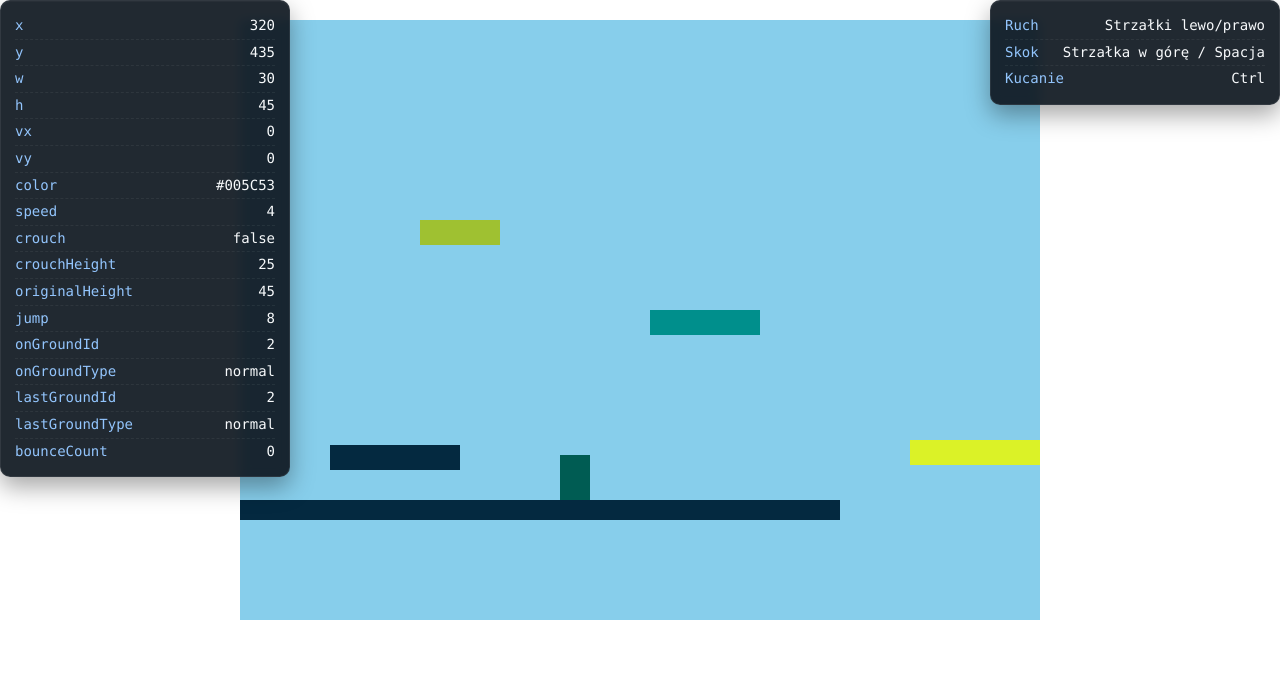
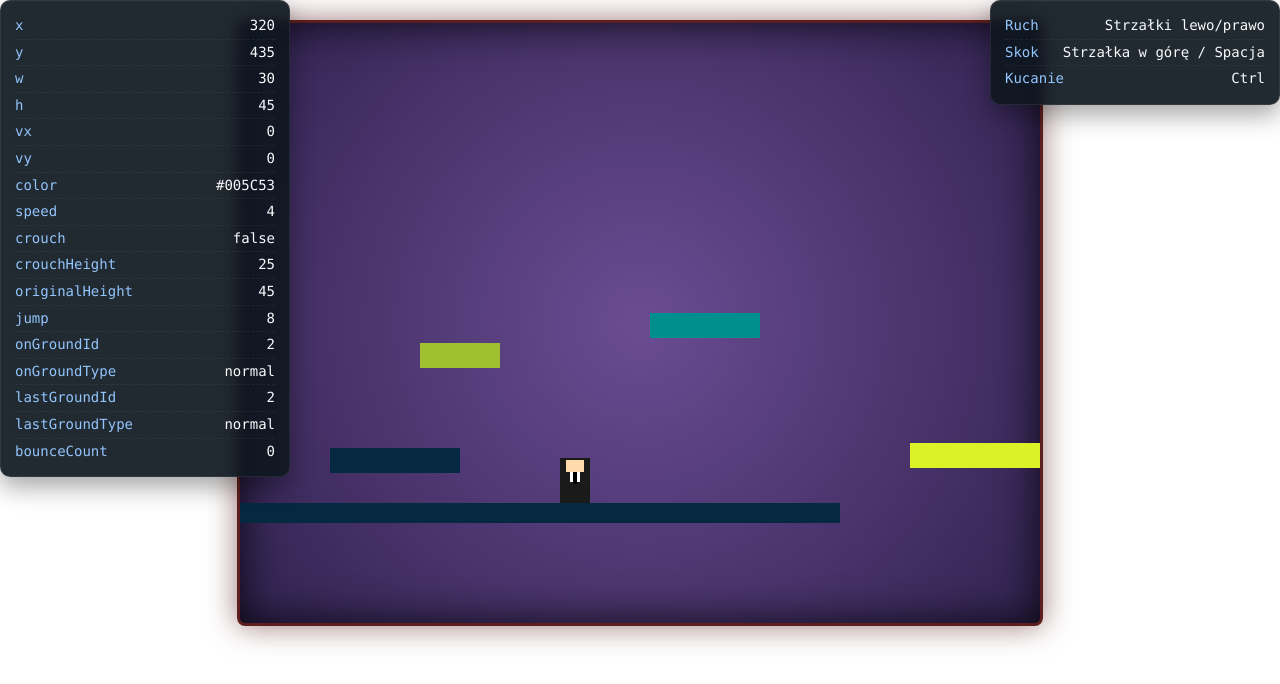
Before and after one commit to kwarc87/lost-days-of-spring, a website: page index.html in a window 1280 px wide. Drawn offline with Linux system fonts and the light colour scheme.

Commit message:
Lost Days Of Spring - Platformer game - Basic/temporary color palette

```diff
--- a/game.js
+++ b/game.js
@@ -104,7 +104,7 @@ const platforms = [
         id: 6,
         color: "#9FC131",
         x: 180,
-        y: 200,
+        y: 320,
         w: 80,
         h: 25,
         elasticity: 0.5,
@@ -296,16 +296,16 @@ function update() {
         }
     }
 
-    // fall off world - zmień warunek na granice świata
+    // fall off world
     if (player.y > WORLD_SIZE.height) {
         resetGame();
     }
 
-    // --- AKTUALIZACJA KAMERY ---
+    // --- CAMERA UPDATE ---
     CAMERA.x = player.x + player.w / 2 - CAMERA.width / 2;
     CAMERA.y = player.y + player.h / 2 - CAMERA.height / 2;
 
-    // (Opcjonalnie) Zablokuj kamerę, aby nie wychodziła poza mapę:
+    // Block camera, to that player can't see outside of world bounds
     CAMERA.x = Math.max(0, Math.min(CAMERA.x, WORLD_SIZE.width - CAMERA.width));
     CAMERA.y = Math.max(
         0,
@@ -313,17 +313,31 @@ function update() {
     );
 }
 
+function drawPlayer() {
+    // Player (Agent Cooper style semi-sprite)
+    // Suit jacket
+    ctx.fillStyle = "#1a1a1a";
+    ctx.fillRect(player.x, player.y, player.w, player.h);
+    // Face (pale complexion, centered at the top)
+    ctx.fillStyle = "#ffdbac";
+    ctx.fillRect(player.x + 6, player.y + 2, player.w - 12, 12);
+    // White shirt peeking out from under the jacket
+    ctx.fillStyle = "#ffffff";
+    ctx.fillRect(player.x + 10, player.y + 14, player.w - 20, 10);
+    // Black tie
+    ctx.fillStyle = "#000000";
+    ctx.fillRect(player.x + 13, player.y + 14, 4, 12);
+}
+
 // ====== DRAW ======
 function draw() {
     ctx.clearRect(0, 0, canvas.width, canvas.height);
 
     ctx.save();
-    // Przesuń świat w kierunku przeciwnym do pozycji kamery
+    // Move the world according to camera position
     ctx.translate(-CAMERA.x, -CAMERA.y);
 
-    // Player
-    ctx.fillStyle = player.color;
-    ctx.fillRect(player.x, player.y, player.w, player.h);
+    drawPlayer();
 
     // Platforms
     for (const p of platforms) {
--- a/style.css
+++ b/style.css
@@ -2,10 +2,15 @@
     margin: 0;
     background: #fff;
 }
-canvas {
+#game {
     display: block;
     margin: 20px auto;
-    background: #87ceeb;
+    background: radial-gradient(circle, #6a4c93 0%, #31224f 100%);
+    border: 3px solid #5c1e1e;
+    box-shadow:
+        0 0 30px rgba(92, 30, 30, 0.6),
+        inset 0 0 40px rgba(0, 0, 0, 0.8);
+    border-radius: 8px;
 }
 
 /* ===== DEBUG & CONTROLS PANELS ===== */
```
